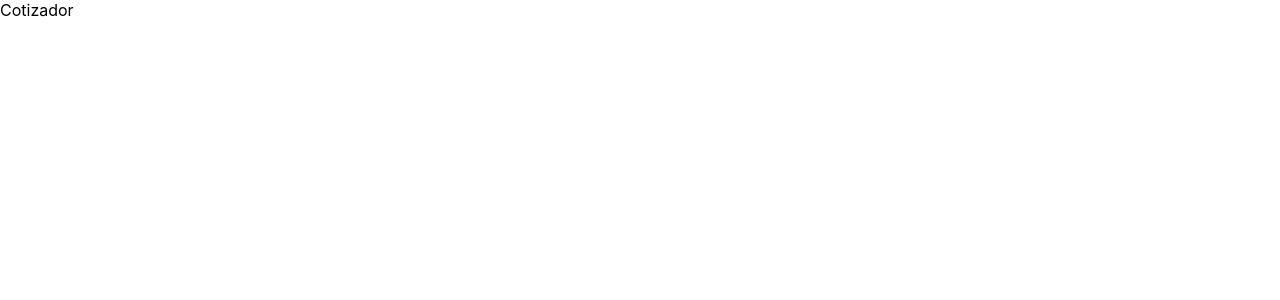
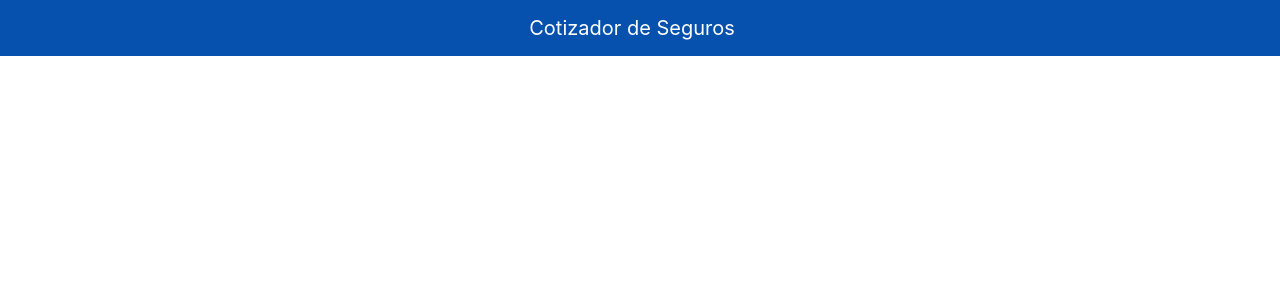
Before and after one commit to mvalencia29/Cotizador-Seguros, a React (Create React App) app: page / in a window 1280 px wide. Shown: the top 300 px of the page. Built offline with nearby package versions, Linux system fonts and the light colour scheme.

Commit message:
Creando el header

```diff
--- a/package.json
+++ b/package.json
@@ -6,7 +6,9 @@
     "@testing-library/jest-dom": "^4.2.4",
     "@testing-library/react": "^9.5.0",
     "@testing-library/user-event": "^7.2.1",
+    "bootstrap": "^4.5.0",
     "react": "^16.13.1",
+    "react-bootstrap": "^1.0.1",
     "react-dom": "^16.13.1",
     "react-scripts": "3.4.1",
     "styled-components": "^5.1.1"
--- a/src/App.js
+++ b/src/App.js
@@ -1,8 +1,9 @@
 import React from 'react';
+import Topbar from './components/Topbar'
 
 function App() {
   return (
-    <div>Cotizador</div>
+    <Topbar />
   );
 }
 
--- /dev/null
+++ b/src/components/Topbar.js
@@ -0,0 +1,21 @@
+import React from "react";
+import styled from "styled-components";
+import { Navbar } from "react-bootstrap";
+
+const Header = styled(Navbar)`
+  background-color: #0651ad;
+  justify-content: center;
+  display: flex;
+`;
+
+const Topbar = () => {
+  return (
+    <Header expand="lg">
+      <Navbar.Brand style={{ color: "white" }}>
+        Cotizador de Seguros
+      </Navbar.Brand>
+    </Header>
+  );
+};
+
+export default Topbar;
--- a/src/index.js
+++ b/src/index.js
@@ -2,10 +2,9 @@ import React from "react";
 import ReactDOM from "react-dom";
 import "./index.css";
 import App from "./App";
+import 'bootstrap/dist/css/bootstrap.min.css';
 
 ReactDOM.render(
-  <React.StrictMode>
-    <App />
-  </React.StrictMode>,
+    <App />,
   document.getElementById("root")
 );
```
Also changed, not shown: src/components/Header.js (deleted), 1 other file (tests, documents, lock files or other folders).
